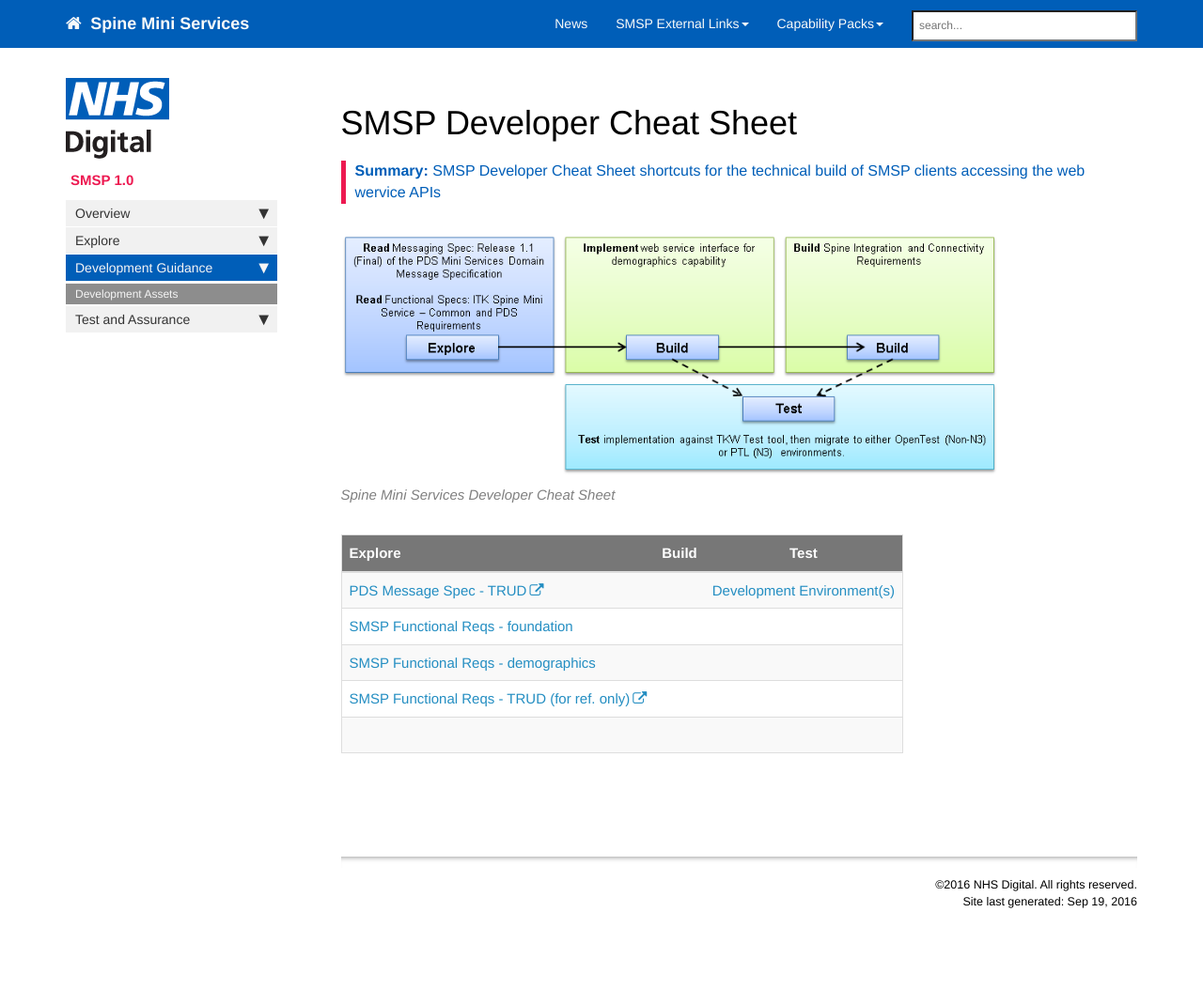
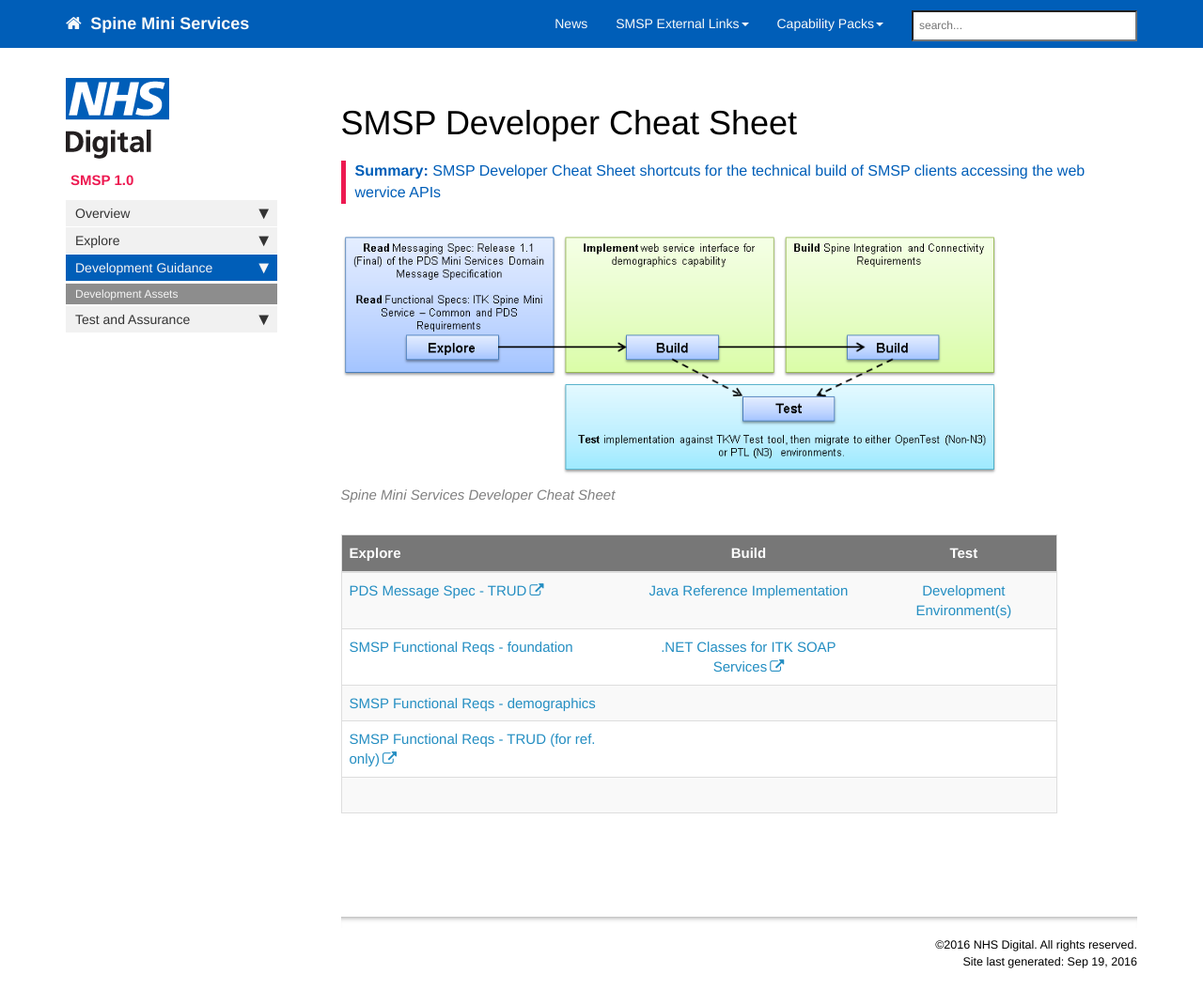
Before and after one commit to dobsonrd/smsp, a Jekyll site: the page built from pages/smsp/smsp_dev_assets.md, in a window 1280 px wide and 1084 px high. Shown: the top 1070 px of the window at 94% size. Built offline with Jekyll 4.4.1, drawn with Linux system fonts in a browser that asks for light colours; nearby versions of some CDN libraries; comment, search, counter and statistics services are not loaded.

Commit message:
Update smsp_dev_assets.md

```diff
--- a/pages/smsp/smsp_dev_assets.md
+++ b/pages/smsp/smsp_dev_assets.md
@@ -12,8 +12,8 @@ toc: false
 
 | Explore| Build | Test |
 | :--------- |:-----: |:-----: |
-| [PDS Message Spec - TRUD](https://isd.hscic.gov.uk/trud3/user/authenticated/group/41/pack/34/subpack/142/releases) | | [Development Environment(s)](smsp_test_environments.html) |
-| [SMSP Functional Reqs - foundation](foundations_reqs.html) | |
+| [PDS Message Spec - TRUD](https://isd.hscic.gov.uk/trud3/user/authenticated/group/41/pack/34/subpack/142/releases) | [Java Reference Implementation](smsp_ref_impl.html)| [Development Environment(s)](smsp_test_environments.html) |
+| [SMSP Functional Reqs - foundation](foundations_reqs.html) | [.NET Classes for ITK SOAP Services](http://developer.nhs.uk/downloads-data/net-itk-soap-framework/) |
 | [SMSP Functional Reqs - demographics](demographics_reqs.html) | |
 | [SMSP Functional Reqs - TRUD (for ref. only)](https://isd.hscic.gov.uk/trud3/user/authenticated/group/41/pack/30/subpack/126/releases) | |
 | | |
```
